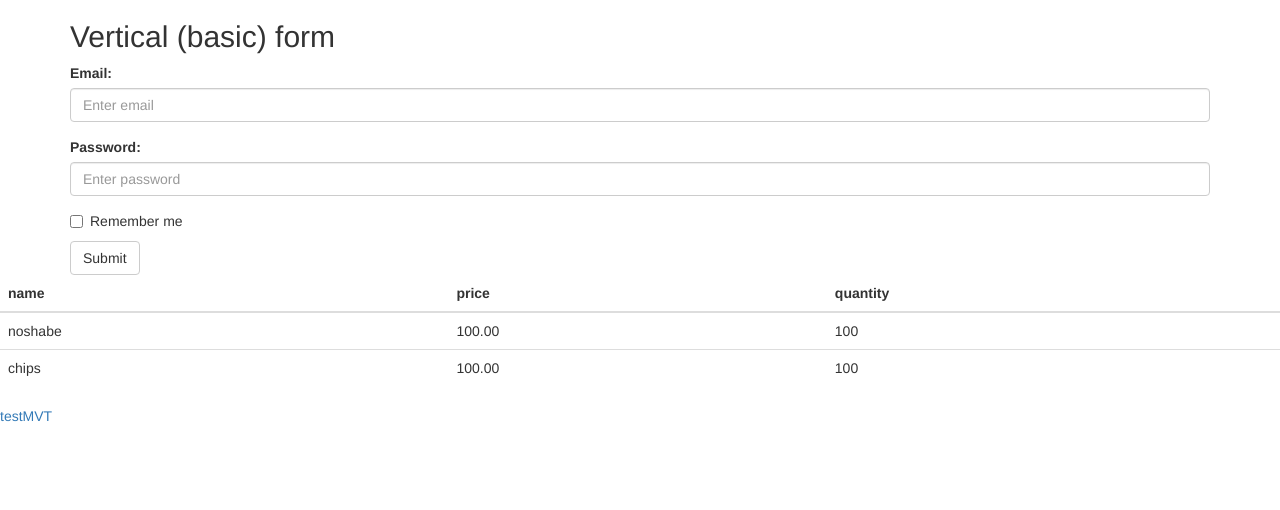
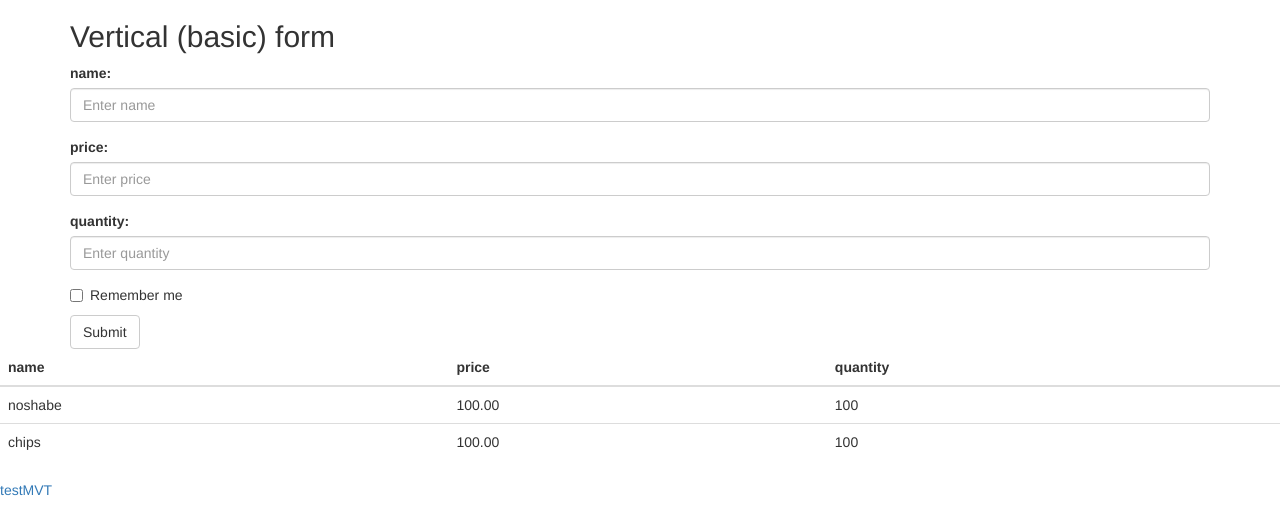
Before and after one commit to Majidh1980/DjangoOnline1, a Django app: page /login/Login/ in a window 1280 px wide. Shown: the top 510 px of the page. Run offline with Django 5.2, Linux system fonts and the light colour scheme; data comes from the database, SQL or seed files in the repository; some libraries are stand-ins or nearby versions.

Commit message:
in this scope we teach CRUD in django and create with bootstarp

```diff
--- a/test1/login/templates/index.html
+++ b/test1/login/templates/index.html
@@ -12,14 +12,19 @@
 
 <div class="container">
   <h2>Vertical (basic) form</h2>
-  <form action="/action_page.php">
+  <form action="login/create/" method="post">
+    {% csrf_token %}
     <div class="form-group">
-      <label for="email">Email:</label>
-      <input type="email" class="form-control" id="email" placeholder="Enter email" name="email">
+      <label for="name">name:</label>
+      <input type="text" class="form-control" id="name" placeholder="Enter name" name="name">
     </div>
     <div class="form-group">
-      <label for="pwd">Password:</label>
-      <input type="password" class="form-control" id="pwd" placeholder="Enter password" name="pwd">
+      <label for="price">price:</label>
+      <input type="text" class="form-control" id="price" placeholder="Enter price" name="price">
+    </div>
+    <div class="form-group">
+      <label for="quantity">quantity:</label>
+      <input type="text" class="form-control" id="quantity" placeholder="Enter quantity" name="quantity">
     </div>
     <div class="checkbox">
       <label><input type="checkbox" name="remember"> Remember me</label>
--- a/test1/login/urls.py
+++ b/test1/login/urls.py
@@ -4,5 +4,6 @@ from . import views
 
 urlpatterns = [
     path('Login/', views.Login, name='login'),
-    path('test/', views.test, name='test')
+    path('test/', views.test, name='test'),
+    path('create/', views.create, name='create'),
 ]
--- a/test1/login/views.py
+++ b/test1/login/views.py
@@ -1,4 +1,4 @@
-from django.shortcuts import render
+from django.shortcuts import render, redirect
 from . import models
 
 # Create your views here.
@@ -20,3 +20,12 @@ def Login(request):
     return render(request, 'index.html', context={'products':products})
 def test(request):
     return render(request, 'test.html')
+
+def create(request):
+    if request.method == 'POST':
+        name = request.POST.get('name')
+        price = request.POST.get('price')
+        quantity = request.POST.get('quantity')
+        product = models.product(name=name, price=price, quantity=quantity)
+        product.save()
+        return redirect('login')
```
